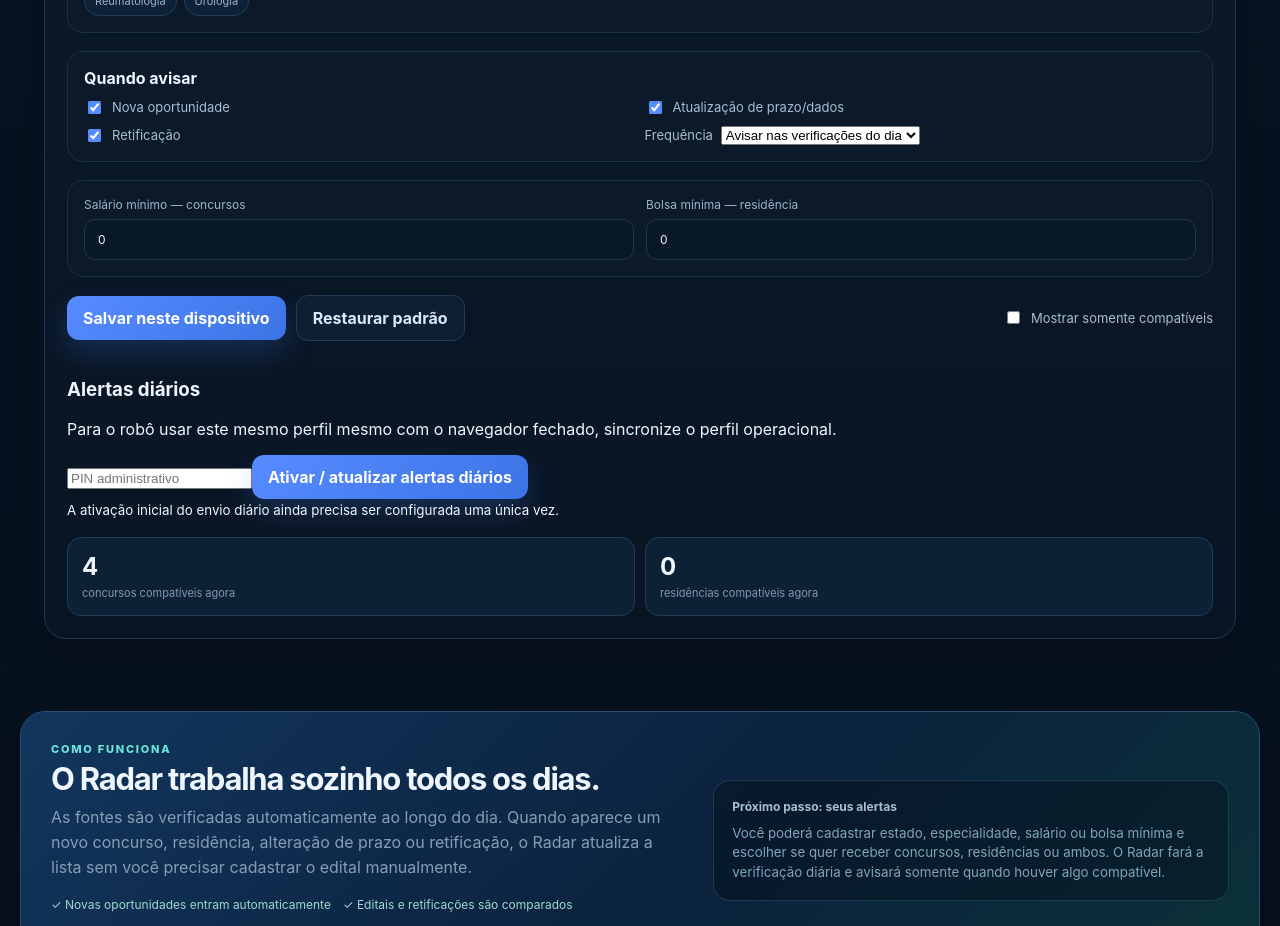
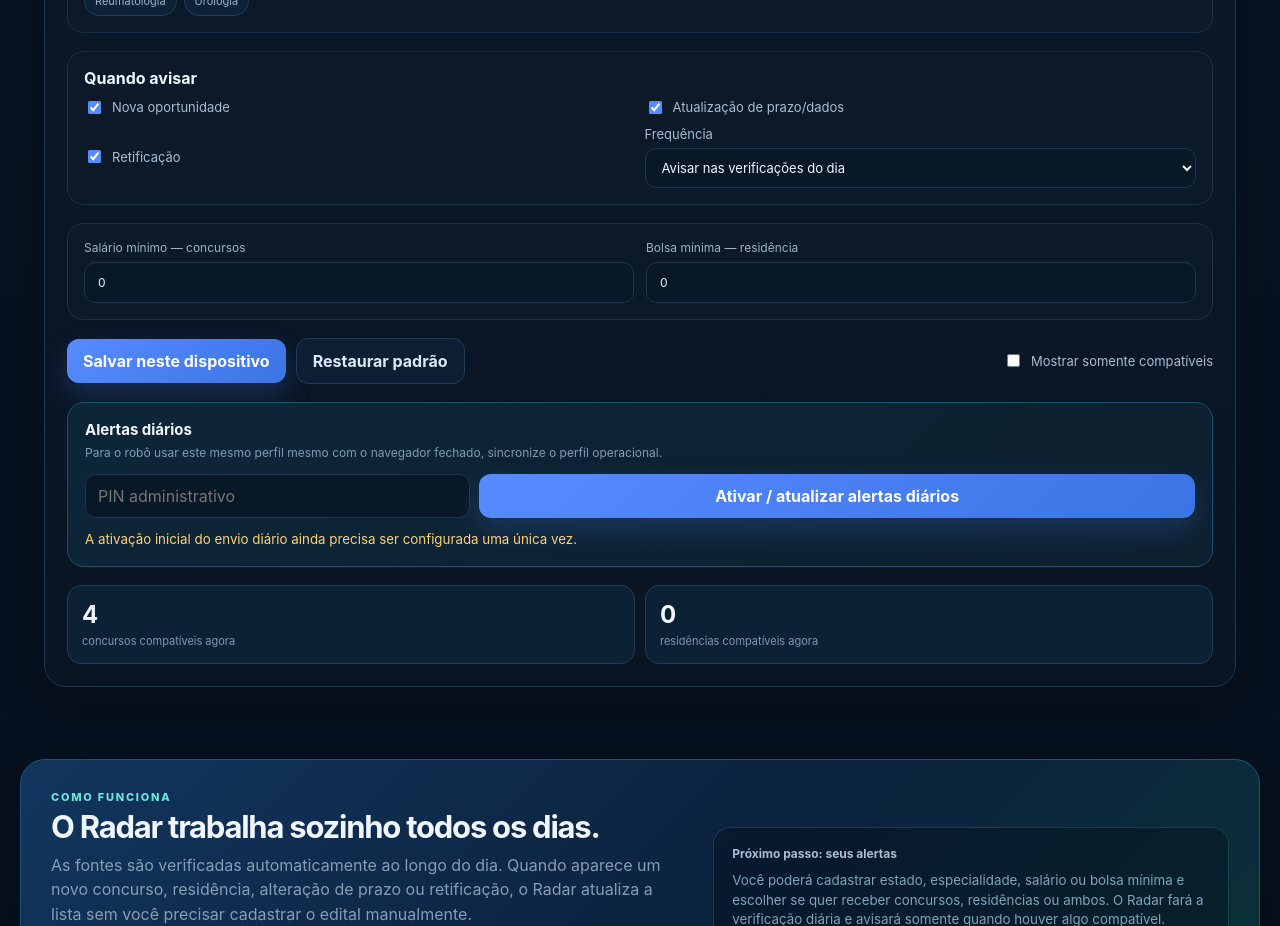
Before and after one commit to eradinho-max/radar-medico, a Next.js app: page / in a window 1280 px wide. Shown: the part 2500-3426 px from the top of the page. Built offline with nearby package versions, Linux system fonts and the light colour scheme; no server answers.

Commit message:
feat(meu-radar): style daily sync controls

```diff
--- a/app/globals.css
+++ b/app/globals.css
@@ -35,3 +35,13 @@
 .matchSummary strong{display:block;font-size:24px}
 .matchSummary span{color:#7f98b1;font-size:11px}
 @media(max-width:680px){.checkGrid.compact,.twoCols,.matchSummary{grid-template-columns:1fr}.matchToggle{margin-left:0;width:100%}.myRadarPanel{padding:15px}}
+
+.digestSelect{display:grid!important;gap:6px!important}
+.digestSelect select,.dailySyncControls input{width:100%;background:#091827;border:1px solid #1c3550;border-radius:11px;color:#edf6ff;padding:10px 12px;outline:none;font:inherit}
+.dailySync{background:linear-gradient(135deg,#0d2637,#0d202f);border:1px solid #20506b;border-radius:17px;padding:17px;display:grid;gap:12px}
+.dailySync h3{margin:0 0 5px;font-size:15px}
+.dailySync p{margin:0;color:#819bb3;font-size:12px;line-height:1.5}
+.dailySyncControls{display:grid;grid-template-columns:minmax(180px,.7fr) 1.3fr;gap:9px}
+.syncStatus{display:block;color:#7890a8;line-height:1.4}
+.syncStatus.ok{color:#72dfbd}.syncStatus.error{color:#ff9c9c}.syncStatus.unconfigured{color:#ffd07a}
+@media(max-width:680px){.dailySyncControls{grid-template-columns:1fr}}
```
